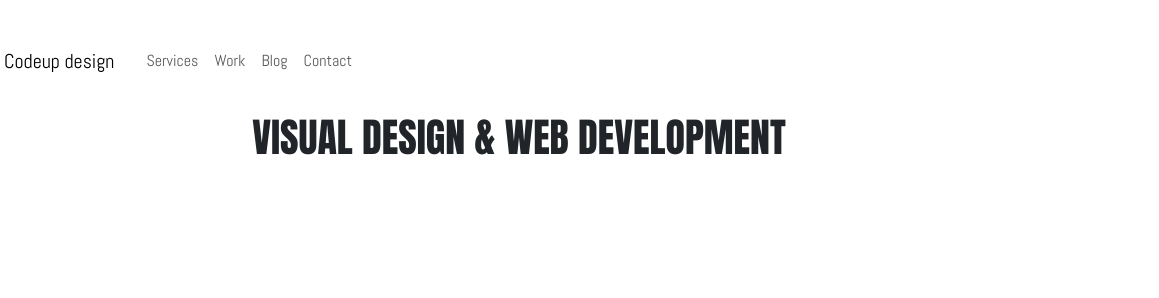
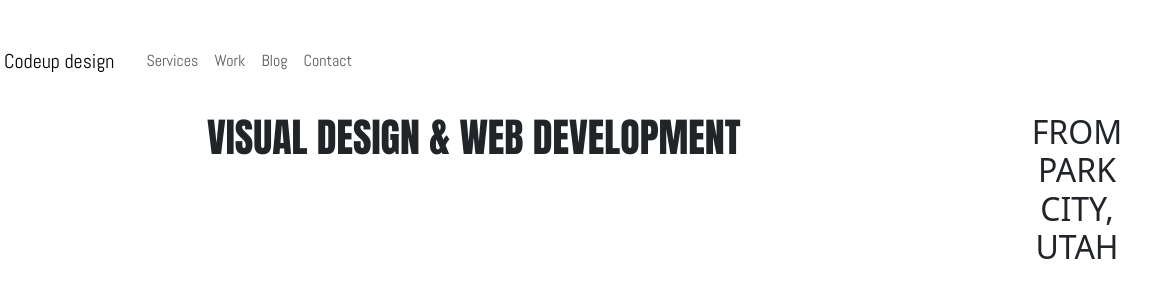
Before and after one commit to Mendez-Ferguson-codeup-design/codeup-design-project, a plain HTML site: page index.html in a window 1280 px wide. Shown: the full height of the page, 121-1280 px from the left. Drawn offline with nearby package versions, Linux system fonts and the light colour scheme.

Commit message:
Added h2

```diff
--- a/index.html
+++ b/index.html
@@ -38,6 +38,7 @@
 <div class="container">
     <div class="d-flex justify-content-center text-center">
         <h1 class="col-9  col-lg-12">VISUAL DESIGN & WEB DEVELOPMENT</h1>
+        <h2>FROM PARK CITY, UTAH</h2>
     </div>
 </div>
 </body>
```
